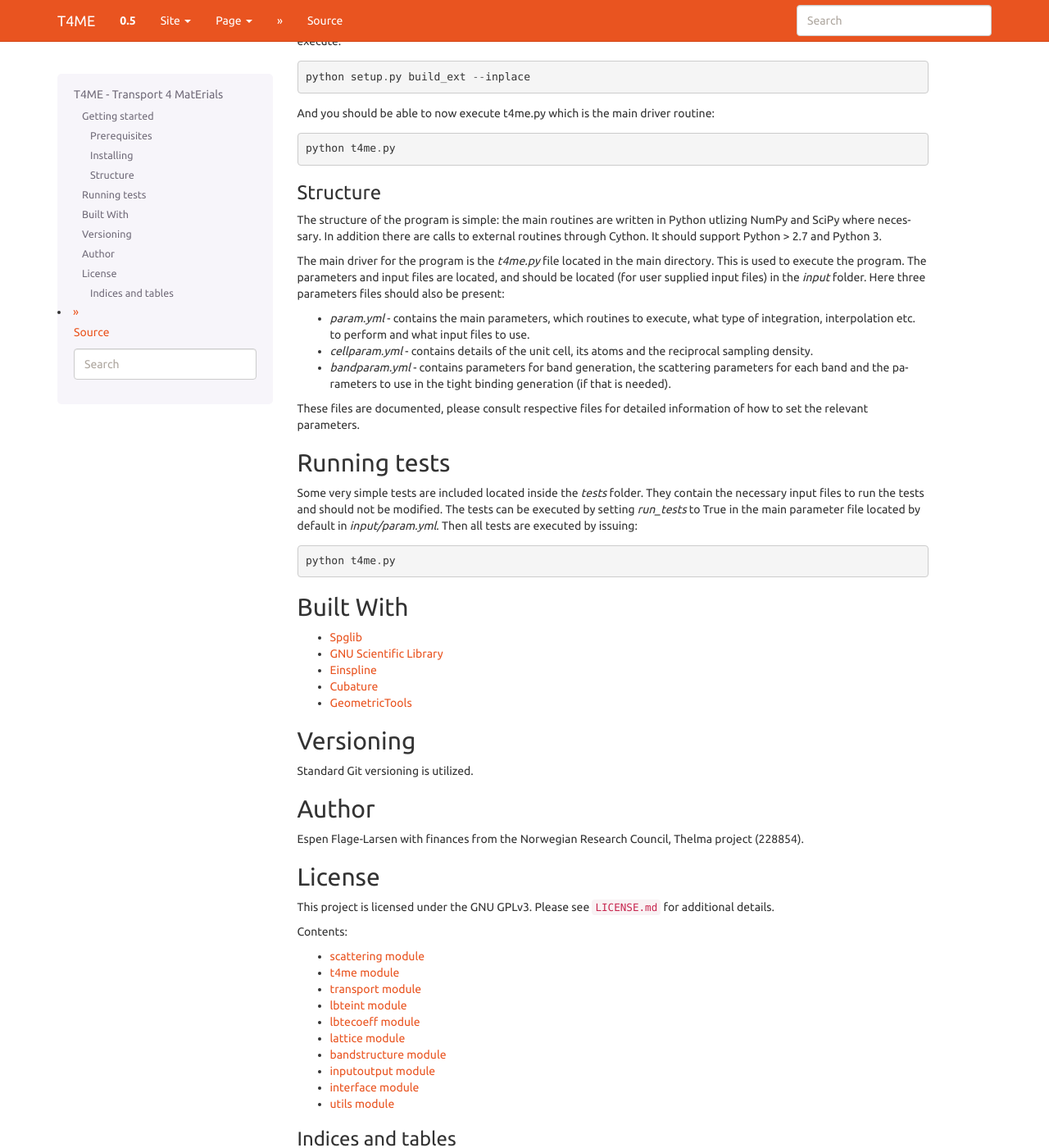
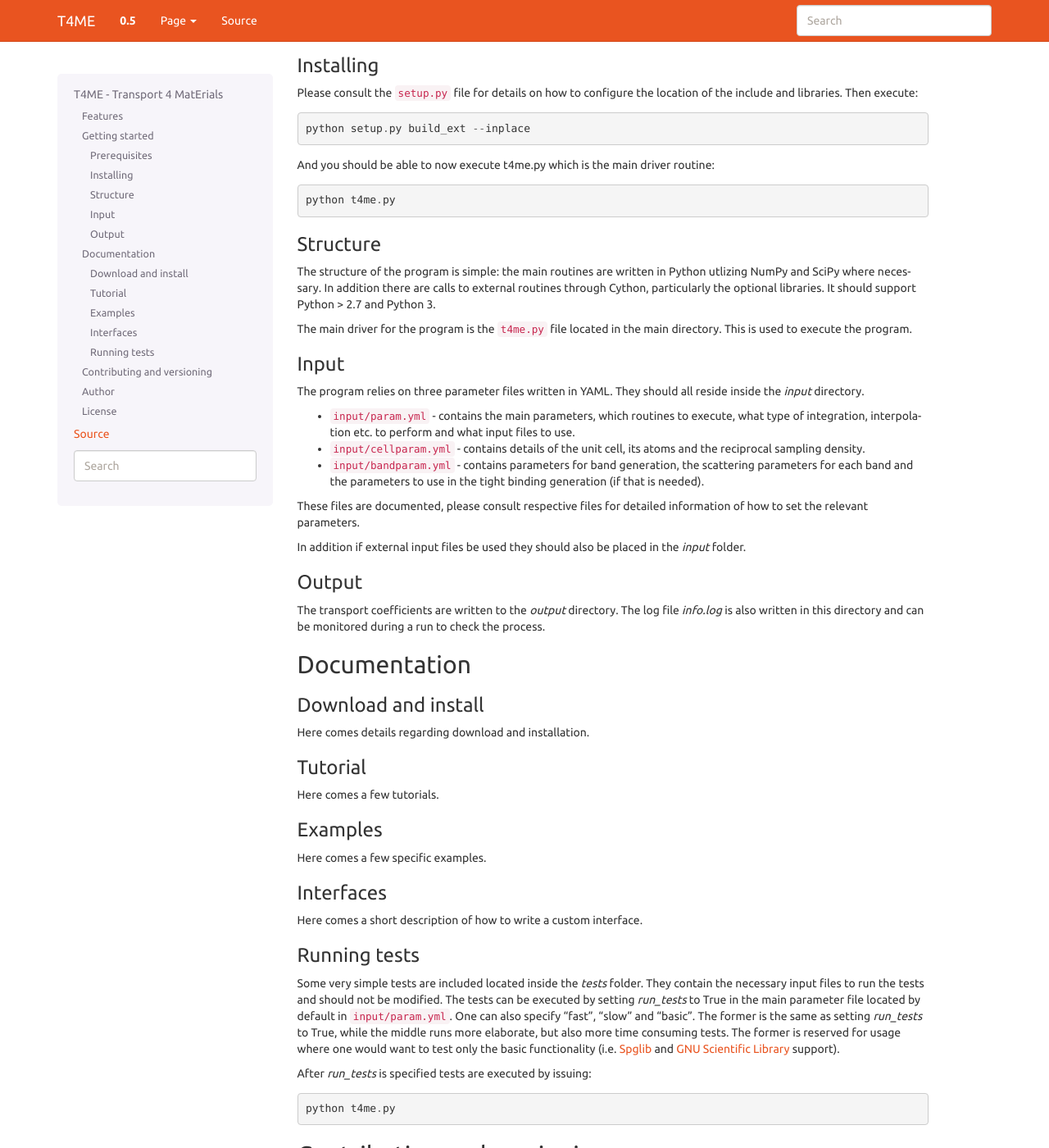
Before and after one commit to espenfl/t4me, a Sphinx documentation site: the page built from docs/index.rst, in a window 1280 px wide and 1400 px high, scrolled down 385 px. Shown: the whole window at 82% size. Built offline with Sphinx 7.4.7, drawn with Linux system fonts in a browser that asks for light colours; formulas are drawn with MathJax 3; some of the changed text lies outside the part shown.

Commit message:
Updated documentation

```diff
--- a/README.rst
+++ b/README.rst
@@ -6,10 +6,16 @@
 using the linearized Boltzmann Transport Equations (BTE)
 in the Relaxtion-Time-Approximation (RTA).
 
+Features
+********
+
+Here comes a condensed list of features.
+
 Getting started
 ***************
 
-How to get going is here briefly explained.
+How to get going is here briefly explained. Consult the
+documentation for additional details.
 
 Prerequisites
 =============
@@ -26,7 +32,7 @@
 Installing
 ==========
 
-Please consult the [setup]{setup.py} file for details on
+Please consult the :file:`setup.py` file for details on
 how to configure the location of the include and libraries.
 Then execute::
 
@@ -43,25 +49,28 @@
 The structure of the program is simple: the main routines
 are written in Python utlizing NumPy and SciPy where
 necessary. In addition there are calls to external
-routines through Cython. It should support Python > 2.7 and
-Python 3.
+routines through Cython, particularly the optional libraries.
+It should support Python > 2.7 and Python 3.
 
-The main driver for the program is the `t4me.py` file
+The main driver for the program is the :file:`t4me.py` file
 located in the main directory. This is used to execute
-the program. The parameters and input files are located,
-and should be located (for user supplied input files) in
-the `input` folder. Here three parameters files should
-also be present:
+the program.
 
-* `param.yml` - contains the main parameters, which
+Input
+=====
+
+The program relies on three parameter files written in YAML.
+They should all reside inside the `input` directory.
+
+* :file:`input/param.yml` - contains the main parameters, which
   routines to execute, what type of integration,
   interpolation etc. to perform and what input
   files to use.
 
-* `cellparam.yml` - contains details of the unit cell, its atoms
+* :file:`input/cellparam.yml` - contains details of the unit cell, its atoms
   and the reciprocal sampling density.
 
-* `bandparam.yml` - contains parameters for band generation,
+* :file:`input/bandparam.yml` - contains parameters for band generation,
   the scattering parameters for each band
   and the parameters to
   use in the tight binding generation
@@ -71,30 +80,66 @@
 for detailed information of how to set the relevant
 parameters.
 
+In addition if external input files be used they should also
+be placed in the `input` folder.
+
+Output
+======
+
+The transport coefficients are written to the `output`
+directory. The log file `info.log` is also written in
+this directory and can be monitored during a run to
+check the process.
+
+Documentation
+*************
+
+Download and install
+====================
+
+Here comes details regarding download and installation.
+
+Tutorial
+========
+
+Here comes a few tutorials.
+
+Examples
+========
+
+Here comes a few specific examples.
+
+Interfaces
+==========
+
+Here comes a short description of how to write a custom interface.
+
 Running tests
-*************
+=============
 
 Some very simple tests are included located inside the
 `tests` folder. They contain the necessary input files
 to run the tests and should not be modified. The tests
 can be executed by setting `run_tests` to True in the
-main parameter file located by default in `input/param.yml`.
-Then all tests are executed by issuing::
+main parameter file located by default in :file:`input/param.yml`.
+One can also specify "fast", "slow" and "basic". The former
+is the same as setting `run_tests` to True, while the middle
+runs more elaborate, but also more time consuming tests. The former
+is reserved for usage where one would want to test only the
+basic functionality (i.e. `Spglib <https://atztogo.github.io/spglib/>`_
+and `GNU Scientific Library <https://www.gnu.org/software/gsl/>`_
+support).
+
+After `run_tests` is specified tests are executed by issuing::
 
      python t4me.py
 
-Built With
-**********
-* `Spglib <https://atztogo.github.io/spglib/>`_
-* `GNU Scientific Library <https://www.gnu.org/software/gsl/>`_
-* `Einspline <http://einspline.sourceforge.net/>`_
-* `Cubature <http://ab-initio.mit.edu/wiki/index.php/Cubature>`_
-* `GeometricTools <https://www.geometrictools.com/>`_
 
-Versioning
+Contributing and versioning
 **********
 
-Standard Git versioning is utilized.
+Standard Git versioning is utilized. Contributions are welcome and
+encouraged.
 
 Author
 ******
--- a/docs/index.rst
+++ b/docs/index.rst
@@ -4,17 +4,3 @@
    contain the root `toctree` directive.
 
 .. include:: ../README.rst
-
-Contents:
-
-.. toctree::
-    :maxdepth: 2
-
-    modules
-
-Indices and tables
-==================
-
-* :ref:`genindex`
-* :ref:`modindex`
-* :ref:`search`
```
Also changed, not shown: 12 other files.
